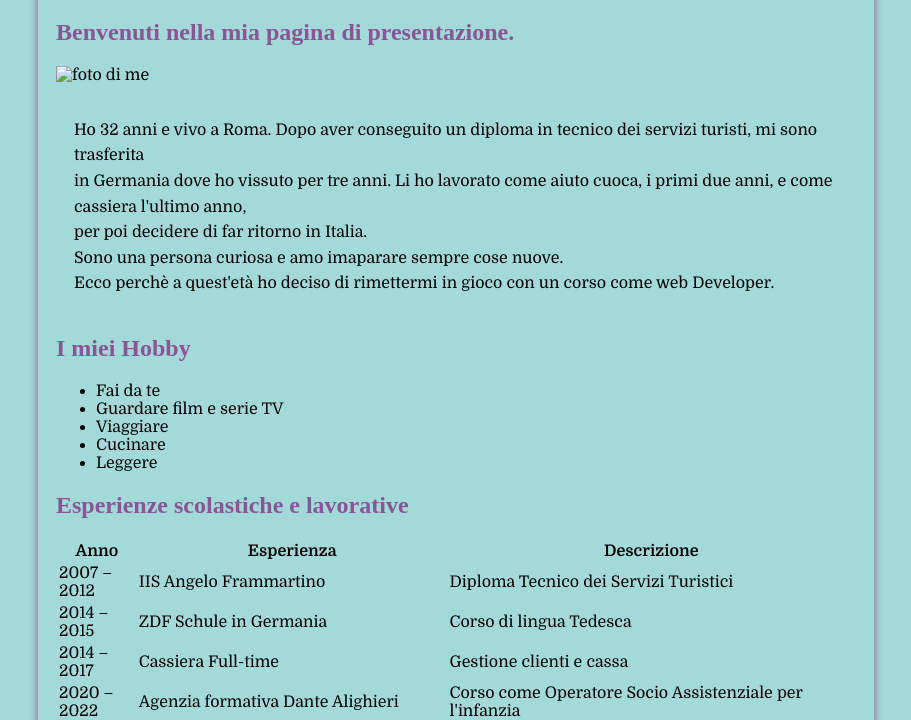
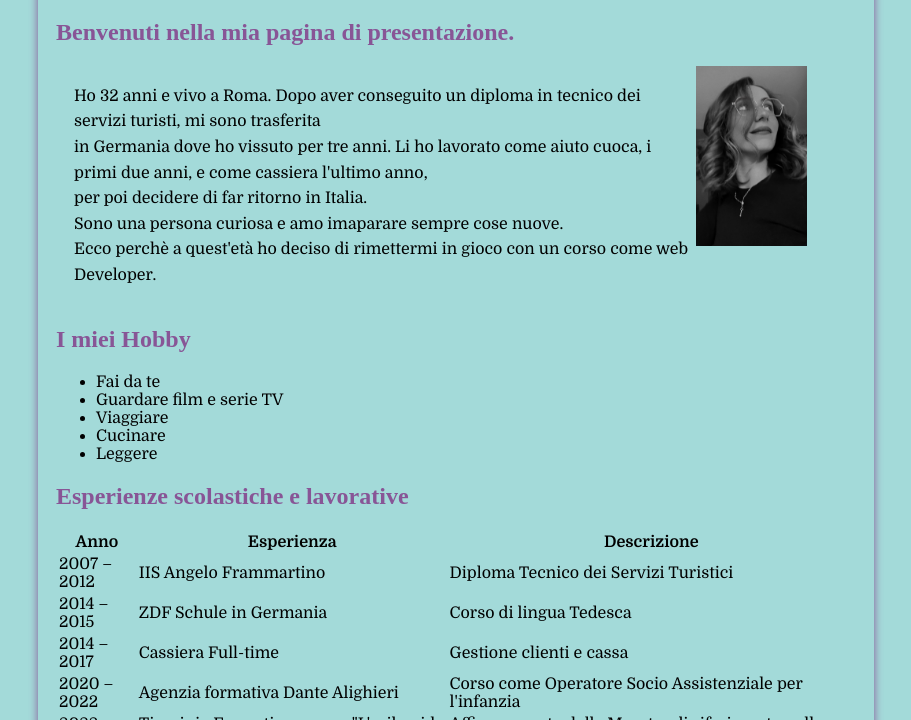
Before and after one commit to gentjanaH/PrecorsoEpicode, a plain HTML site: page presentazione/PRESENTAZIONE_Gentjana.html in a window 1280 px wide. Shown: the part 79-799 px from the top of the page, without its empty margins (184-1095 px from the left). Drawn offline with Linux system fonts and the light colour scheme; a web font is replaced by a local one.

Commit message:
Add files via upload

```diff
--- a/presentazione/PRESENTAZIONE_Gentjana.html
+++ b/presentazione/PRESENTAZIONE_Gentjana.html
@@ -1,5 +1,6 @@
 <!DOCTYPE html>
 <html lang="it">
+
 <head>
     <meta charset="UTF-8">
     <meta name="viewport" content="width=device-width, initial-scale=1.0">
@@ -11,11 +12,17 @@
 <body class="container">
     <h1>Ciao a tutti, mi chiamo Gentjana!</h1>
     <h2>Benvenuti nella mia pagina di presentazione.</h2>
-    <img src= "foto presentazione.jpg" alt="foto di me"/>
+    <div id="img">
+    <img src="assets/foto presentazione.jpg.JPEG" alt="foto di me">
+    </div>
 
-    <p>Ho 32 anni e vivo a Roma. Dopo aver conseguito un diploma in tecnico dei servizi turisti, mi sono trasferita </br>
-    in Germania dove ho vissuto per tre anni. Li ho lavorato come aiuto cuoca, i primi due anni, e come cassiera l'ultimo anno, </br>
-    per poi decidere di far ritorno in Italia. </br> Sono una persona curiosa e amo imaparare sempre cose nuove. </br>
+
+    <p>Ho 32 anni e vivo a Roma. Dopo aver conseguito un diploma in tecnico dei servizi turisti, mi sono trasferita
+        </br>
+        in Germania dove ho vissuto per tre anni. Li ho lavorato come aiuto cuoca, i primi due anni, e come cassiera
+        l'ultimo anno, </br>
+        per poi decidere di far ritorno in Italia. </br> Sono una persona curiosa e amo imaparare sempre cose nuove.
+        </br>
         Ecco perchè a quest'età ho deciso di rimettermi in gioco
         con un corso come web Developer.</p>
     <h2>I miei Hobby</h2>
@@ -87,4 +94,5 @@
 
 
 </body>
+
 </html>
--- a/presentazione/stylepresentazione.css
+++ b/presentazione/stylepresentazione.css
@@ -25,8 +25,15 @@ p {
     font-family: "Domine", serif;
 }
 
-img {
-    width: 100%;
+#img {
+    display: flex;
+    object-fit: cover;
+    width: 160px;
+    height: 180px;
+    float: right;
+
+    margin-top: 0;
+    margin-right: 0;
 }
 
 h1,h2,h3 {
```
Also changed, not shown: presentazione/assets/foto presentazione.jpg.JPEG (added). Lines whose indentation alone changed are shown as unchanged.
